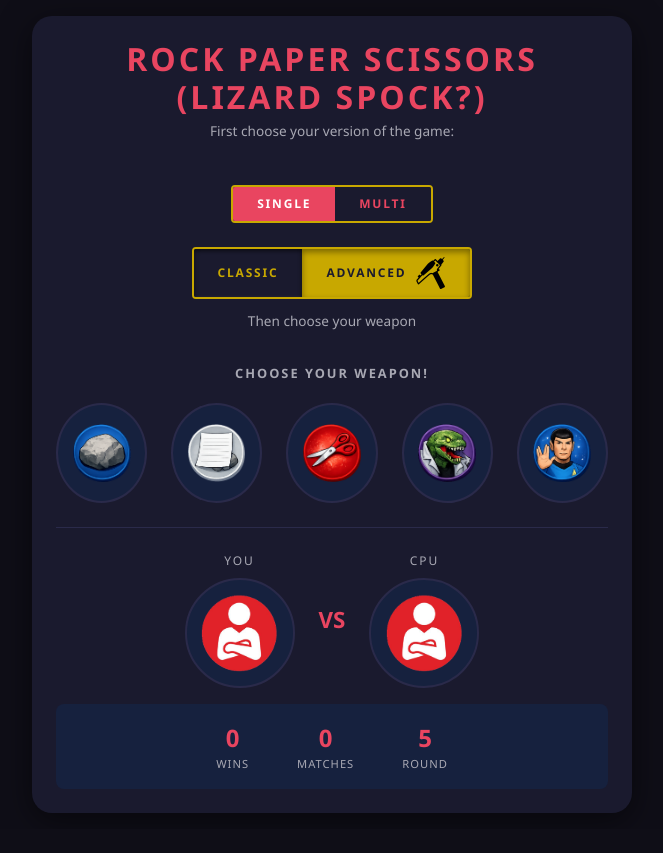
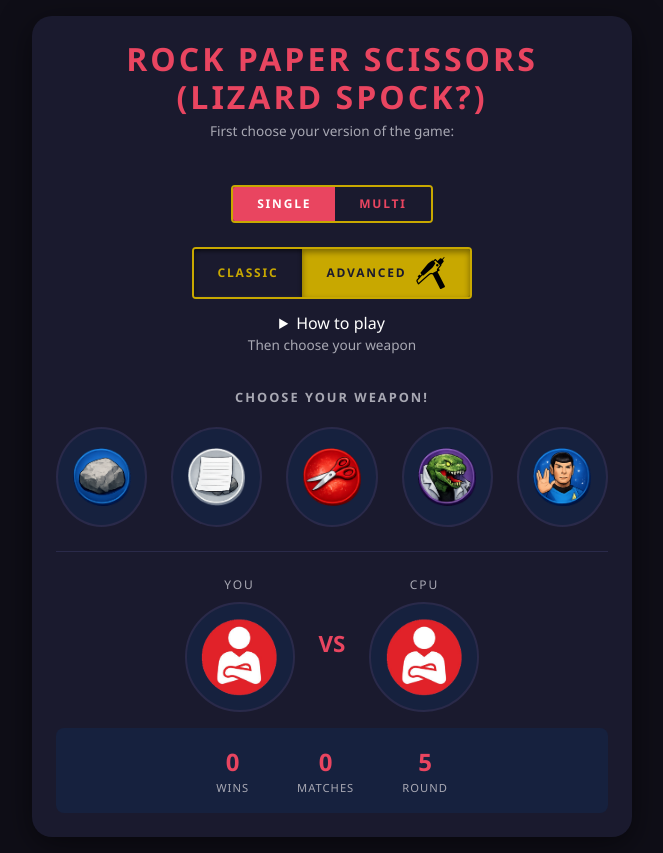
Before and after one commit to maisdesign/rock-paper-scissor, a React (Vite) app: page / in a window 1280 px wide. Both pictures are taken after a click on the button "ADVANCED". Shown: the whole page, without its empty margins (308-971 px from the left). Before the commit the page ends 829 px from the top, so only its background shows below. Built offline with nearby package versions, Linux system fonts and the light colour scheme; no server answers.

Commit message:
Refactor code structure for improved readability and maintainability

```diff
--- a/src/App.jsx
+++ b/src/App.jsx
@@ -148,6 +148,7 @@ function App() {
               resetCounters(setScore, setMatches, setPicker, setChosen, setResult, setCpuScore, setSentence)
             }} disabled={mode === 'multi'}>Advanced <img src="/icons/phaser32.png" alt="phaser" /></button>
           </div>
+          {version === 'advanced' && <details><summary>How to play</summary><img className="schema-img my-1" src="/icons/schema.png" /></details>}
 
           <p className="game-subtitle">Then choose your weapon</p>
           <Chooser setChosen={setChosen} setPicker={setPicker} setScore={setScore} matches={matches} setMatches={setMatches} setResult={setResult} setCpuScore={setCpuScore} version={version} sentence={sentence} setSentence={setSentence} sessionId={sessionId} role={role} mode={mode} picked={picked} setPicked={setPicked} calcResult={calcResult} />
--- a/src/index.css
+++ b/src/index.css
@@ -51,6 +51,10 @@ body {
   letter-spacing: 2px;
   color: #a8a8b3;
   margin-bottom: 1.25rem;
+}
+
+.schema-img {
+  max-width: 80%;
 }
 
 .weapons-row {
```
Also changed, not shown: public/icons/schema.jpg (added), public/icons/schema.png (added).
